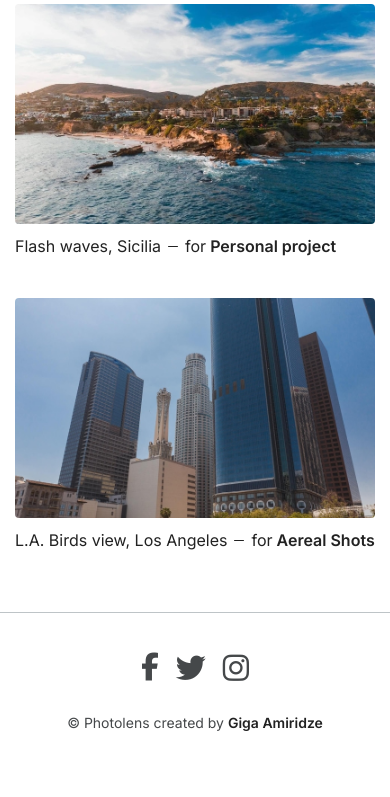
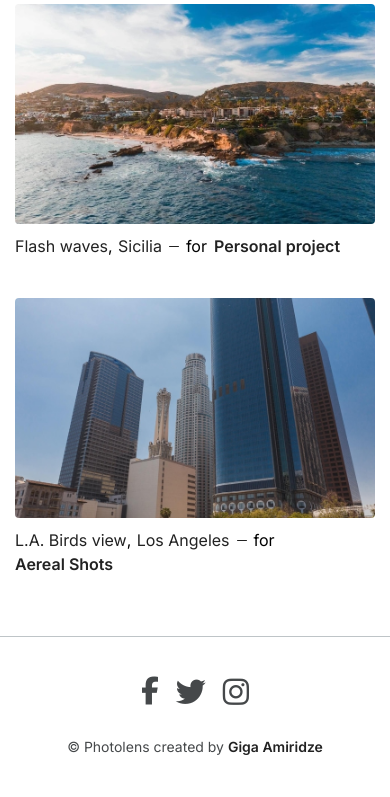
Before and after one commit to gigaamiridze/Photolens, a Flask app: page /project-categories/landscape in a window 390 px wide. Shown: the part 411-1208 px from the top of the page. Before the commit the page ends 1142 px from the top, so only its background shows below. Run offline with Flask 2, Linux system fonts and the light colour scheme; some libraries are stand-ins or nearby versions.

Commit message:
added 'media' page responsive

```diff
--- a/static/css/style.css
+++ b/static/css/style.css
@@ -1415,9 +1415,14 @@ body.open {
   padding-bottom: 1.5px;
   position: relative;
 }
-@media only screen and (max-width: 320px) {
+@media only screen and (max-width: 380px) {
   .section-cont .back-link .page-name {
     font-size: 13px;
+  }
+}
+@media only screen and (max-width: 320px) {
+  .section-cont .back-link .page-name {
+    font-size: 12.5px;
   }
 }
 .section-cont .back-link .page-name::after {
@@ -1728,6 +1733,7 @@ body.open {
 .shop-cont .content-block .content-box .img-info {
   display: flex;
   align-items: center;
+  flex-wrap: wrap;
   margin-top: 15px;
 }
 @media only screen and (max-width: 480px) {
@@ -1745,6 +1751,7 @@ body.open {
     margin-top: 5px;
   }
 }
+.shop-cont .content-block .content-box .img-info .project-name,
 .shop-cont .content-block .content-box .img-info .location {
   font-size: 16px;
   font-family: "Inter", sans-serif;
@@ -1753,21 +1760,26 @@ body.open {
   line-height: 24px;
 }
 @media only screen and (max-width: 380px) {
-  .shop-cont .content-block .content-box .img-info .location {
+  .shop-cont .content-block .content-box .img-info .project-name,
+.shop-cont .content-block .content-box .img-info .location {
     font-size: 15px;
   }
 }
 @media only screen and (max-width: 320px) {
-  .shop-cont .content-block .content-box .img-info .location {
+  .shop-cont .content-block .content-box .img-info .project-name,
+.shop-cont .content-block .content-box .img-info .location {
     font-size: 14px;
   }
+}
+.shop-cont .content-block .content-box .img-info .comma {
+  width: 10px;
 }
 .shop-cont .content-block .content-box .img-info .dash {
   width: 10px;
   height: 1px;
   background-color: #222222;
   border-radius: 2px;
-  margin: 0 7px 0 7px;
+  margin: 0 7px;
 }
 .shop-cont .content-block .content-box .img-info .money {
   font-size: 16px;
@@ -2144,6 +2156,23 @@ body.open {
 }
 .shop-cont .change-size-1:last-child .content-box .img-info .for {
   font-weight: 400;
+  margin-right: 7px;
+}
+@media only screen and (max-width: 1024px) {
+  .shop-cont .change-size-1:last-child .event-box {
+    max-width: 480px;
+    margin-right: 0;
+  }
+}
+@media only screen and (max-width: 900px) {
+  .shop-cont .change-size-1:last-child .event-box {
+    max-width: 398px;
+  }
+}
+@media only screen and (max-width: 768px) {
+  .shop-cont .change-size-1:last-child .event-box {
+    max-width: 100%;
+  }
 }
 
 .fixed-header .header-cont {
--- a/static/sass/main/_mediaPage.scss
+++ b/static/sass/main/_mediaPage.scss
@@ -55,13 +55,24 @@
         @include responsive(phone-port-sm) { margin-top: $px10; }
         .content-box {
             .img-info {
+                // @include responsive(tablet-lg) { flex-wrap: wrap; }
                 .no-transform {
                     text-transform: none;
                 }
                 .for {
                     font-weight: $regular;
+                    margin-right: $px7;
                 }
             }
         }
+        // styles of event page
+        .event-box {
+            @include responsive(desktop) {
+                max-width: 480px;
+                margin-right: 0;
+            }
+            @include responsive(tablet-lg) { max-width: 398px; }
+            @include responsive(tablet) { max-width: 100%; }
+        }
     }
 }
--- a/static/sass/main/_shopPage.scss
+++ b/static/sass/main/_shopPage.scss
@@ -123,21 +123,26 @@
             .img-info {
                 @include display (flex);
                 align-items: center;
+                flex-wrap: wrap;
                 margin-top: $px15;
                 @include responsive(phone-land-sm) { margin-top: $px10; }
                 @include responsive(phone-port-md) { margin-top: $px7; }
                 @include responsive(phone-port-sm) { margin-top: $px5; }
+                .project-name,
                 .location {
                     @include text-property ($px16, $inter, $black, $capit, $px24);
                     @include responsive(phone-port-md) { font-size: $px15; }
                     @include responsive(phone-port-sm) { font-size: $px14; }
+                }
+                .comma {
+                    width: $px10;
                 }
                 .dash {
                     width: $px10;
                     height: $px1;
                     background-color: $black;
                     border-radius: $px2;
-                    margin: 0 $px7 0 $px7;
+                    margin: 0 $px7;
                 }
                 .money {
                     @include text-property ($px16, $inter, $black, $upper, $px24);
--- a/static/sass/main/_workPage.scss
+++ b/static/sass/main/_workPage.scss
@@ -79,7 +79,8 @@
             font-weight: $medium;
             padding-bottom: 1.5px;
             position: relative;
-            @include responsive(phone-port-sm) { font-size: $px13; }
+            @include responsive(phone-port-md) { font-size: $px13; }
+            @include responsive(phone-port-sm) { font-size: 12.5px; }
             &::after {
                 content: '';
                 position: absolute;
--- a/templates/brand.html
+++ b/templates/brand.html
@@ -120,7 +120,7 @@
                             </a>
                         </div>
                         <div class="img-info">
-                            <a href="/product/tesla" class="location">tesla, austin</a>
+                            <a href="/product/tesla" class="project-name">tesla, austin</a>
                             <div class="dash"></div>
                             <p class="money">$ 49.00 usd</p>
                         </div>
--- a/templates/landscape.html
+++ b/templates/landscape.html
@@ -129,9 +129,12 @@
                             </a>
                         </div>
                         <div class="img-info">
-                            <a href="/project/flash-waves" class="location no-transform">Flash waves, Sicilia</a>
+                            <a href="/project/flash-waves" class="project-name no-transform">Flash waves</a>
+                            <span class="comma">,</span>
+                            <p class="location">Sicilia</p>
                             <div class="dash"></div>
-                            <p class="money no-transform"><span class="for">for</span> Personal project</p>
+                            <span class="for">for</span>
+                            <p class="money no-transform">Personal project</p>
                         </div>
                     </div>
                     <div class="content-box">
@@ -141,9 +144,12 @@
                             </a>
                         </div>
                         <div class="img-info">
-                            <a href="/project/l-a-birds-view" class="location no-transform">L.A. Birds view, Los Angeles</a>
+                            <a href="/project/l-a-birds-view" class="project-name no-transform">L.A. Birds view</a>
+                            <span class="comma">,</span>
+                            <p class="location">Los Angeles</p>
                             <div class="dash"></div>
-                            <p class="money no-transform"><span class="for">for</span> Aereal Shots</p>
+                            <span class="for">for</span>
+                            <p class="money no-transform">Aereal Shots</p>
                         </div>
                     </div>
                 </div>
--- a/templates/people.html
+++ b/templates/people.html
@@ -120,7 +120,7 @@
                             </a>
                         </div>
                         <div class="img-info">
-                            <a href="#" class="location">ying yang, los angeles</a>
+                            <a href="#" class="project-name">ying yang, los angeles</a>
                             <div class="dash"></div>
                             <p class="money">$ 49.00 usd</p>
                         </div>
--- a/templates/shop-landscape.html
+++ b/templates/shop-landscape.html
@@ -122,7 +122,7 @@
                             </a>
                         </div>
                         <div class="img-info">
-                            <a href="/product/unconcept" class="location">unconcept, varsavia</a>
+                            <a href="/product/unconcept" class="project-name">unconcept, varsavia</a>
                             <div class="dash"></div>
                             <p class="money">$ 49.00 usd</p>
                         </div>
@@ -134,7 +134,7 @@
                             </a>
                         </div>
                         <div class="img-info">
-                            <a href="/product/kirkjufell" class="location">kirkjufell, iceland</a>
+                            <a href="/product/kirkjufell" class="project-name">kirkjufell, iceland</a>
                             <div class="dash"></div>
                             <p class="money">$ 49.00 usd</p>
                         </div>
```
Also changed, not shown: templates/events.html (+6 -3 lines), templates/media.html (+10 -4 lines), templates/portraits.html (+10 -4 lines), templates/shop.html (+12 -4 lines).
